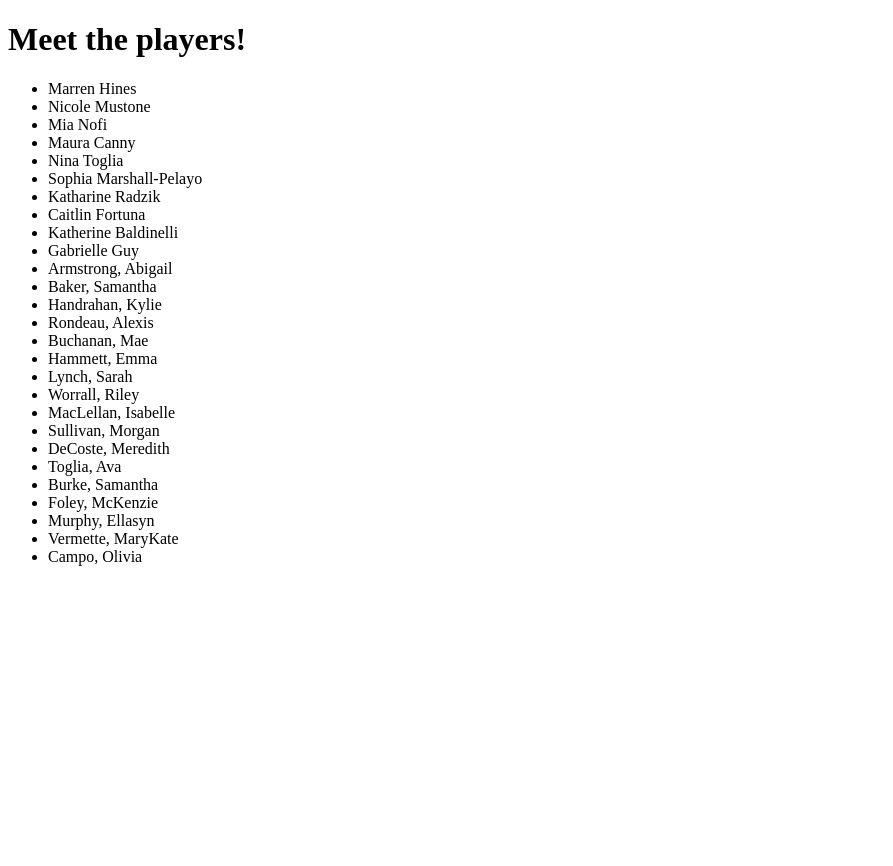
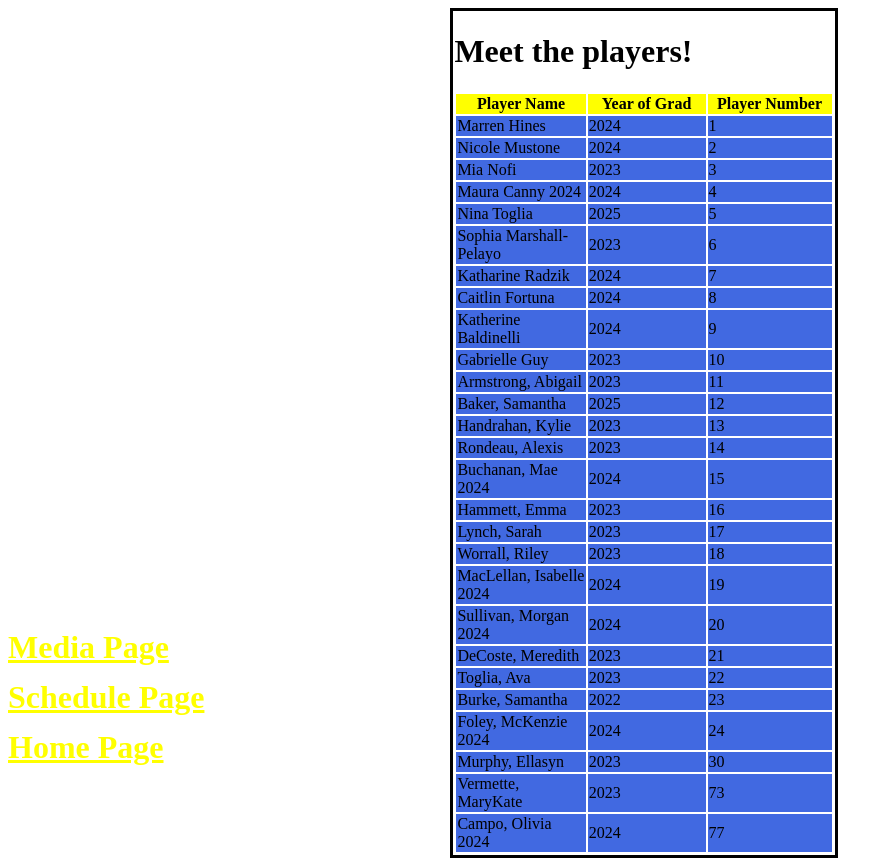
Before and after one commit to Maikins25/377-web-app-dev, a PHP site: page /1-team-website/Roster.html in a window 1280 px wide. Shown: the whole page, without its empty margins (0-893 px from the left). Before the commit the page ends 566 px from the top, so only its background shows below. Run offline with PHP 8.4, Linux system fonts and the light colour scheme.

Commit message:
Finished

```diff
--- a/playground/1-team-website/roster.html
+++ b/playground/1-team-website/roster.html
@@ -2,39 +2,194 @@
 <html lang="en">
     <head>
         <title>HHS Hawks Field Hockey Roster Page</title>
+        <link rel="stylesheet" href="style.css">
+
     </head>
 
     <body>
+
+    <div class="roster">
+
         <h1 id="title">Meet the players!</h1>
-        <ul>
-             <li>Marren Hines </li>
-             <li>Nicole Mustone</li>
-             <li>Mia Nofi</li>
-             <li>Maura Canny</li>
-             <li>Nina Toglia</li>
-             <li>Sophia Marshall-Pelayo</li>
-             <li>Katharine Radzik</li>
-             <li>Caitlin Fortuna</li>
-             <li>Katherine Baldinelli</li>
-             <li>Gabrielle Guy</li>
-             <li>Armstrong, Abigail</li>
-             <li>Baker, Samantha</li>
-             <li>Handrahan, Kylie</li>
-             <li>Rondeau, Alexis</li>
-             <li>Buchanan, Mae</li>
-             <li>Hammett, Emma</li>
-             <li>Lynch, Sarah</li>
-             <li>Worrall, Riley</li>
-             <li>MacLellan, Isabelle</li>
-             <li>Sullivan, Morgan</li>
-             <li>DeCoste, Meredith</li>
-             <li>Toglia, Ava</li>
-             <li>Burke, Samantha</li>
-             <li>Foley, McKenzie</li>
-             <li>Murphy, Ellasyn</li>
-             <li>Vermette, MaryKate</li>
-             <li>Campo, Olivia</li>
+        <table>
+            <tr>
+                <th>Player Name</th>
+                <th>Year of Grad</th>
+                <th>Player Number</th>
 
-        </ul>
+            </tr>
+            <tr>
+                <td>Marren Hines </td>
+                <td>2024</td>
+                <td>1</td>
+
+            </tr>
+            <tr>
+                <td>Nicole Mustone </td>
+                <td>2024</td>
+                <td>2</td>
+            </tr>
+            <tr>
+                <td>Mia Nofi </td>
+                <td>2023</td>
+                <td>3</td>
+
+            </tr>
+            <tr>
+                <td>Maura Canny 2024</td>
+                <td>2024</td>
+                <td>4</td>
+
+            </tr>
+            <tr>
+                <td>Nina Toglia </td>
+                <td>2025</td>
+                <td>5</td>
+
+            </tr>
+            <tr>
+                <td>Sophia Marshall-Pelayo </td>
+                <td>2023</td>
+                <td>6</td>
+
+            </tr>
+            <tr>
+                <td>Katharine Radzik</td>
+                <td>2024</td>
+                <td>7</td>
+
+            </tr>
+            <tr>
+                <td>Caitlin Fortuna </td>
+                <td>2024</td>
+                <td>8</td>
+
+            </tr>
+            <tr>
+                <td>Katherine Baldinelli </td>
+                <td>2024</td>
+                <td>9</td>
+
+            </tr>
+            <tr>
+                <td>Gabrielle Guy</td>
+                <td>2023</td>
+                <td>10</td>
+
+            </tr>
+            <tr>
+                <td>Armstrong, Abigail </td>
+                <td>2023</td>
+                <td>11</td>
+
+            </tr>
+            <tr>
+                <td>Baker, Samantha </td>
+                <td>2025</td>
+                <td>12</td>
+
+            </tr>
+            <tr>
+                <td>Handrahan, Kylie </td>
+                <td>2023</td>
+                <td>13</td>
+
+            </tr>
+            <tr>
+                <td>Rondeau, Alexis </td>
+                <td>2023</td>
+                <td>14</td>
+
+            </tr>
+            <tr>
+                <td>Buchanan, Mae 2024</td>
+                <td>2024</td>
+                <td>15</td>
+
+            </tr>
+            <tr>
+                <td>Hammett, Emma</td>
+                <td>2023</td>
+                <td>16</td>
+
+            </tr>
+            <tr>
+                <td>Lynch, Sarah </td>
+                <td>2023</td>
+                <td>17</td>
+
+            </tr>
+            <tr>
+                <td>Worrall, Riley</td>
+                <td>2023</td>
+                <td>18</td>
+
+            </tr>
+            <tr>
+                <td>MacLellan, Isabelle 2024</td>
+                <td>2024</td>
+                <td>19</td>
+
+            </tr>
+            <tr>
+                <td>Sullivan, Morgan 2024</td>
+                <td>2024</td>
+                <td>20</td>
+
+            </tr>
+            <tr>
+                <td>DeCoste, Meredith </td>
+                <td>2023</td>
+                <td>21</td>
+
+            </tr>
+            <tr>
+                <td>Toglia, Ava</td>
+                <td>2023</td>
+                <td>22</td>
+
+            </tr>
+            <tr>
+                <td>Burke, Samantha </td>
+                <td>2022</td>
+                <td>23</td>
+
+            </tr>
+            <tr>
+                <td>Foley, McKenzie 2024</td>
+                <td>2024</td>
+                <td>24</td>
+
+            </tr>
+            <tr>
+                <td>Murphy, Ellasyn </td>
+                <td>2023</td>
+                <td>30</td>
+
+            </tr>
+            <tr>
+                <td>Vermette, MaryKate </td>
+                <td>2023</td>
+                <td>73</td>
+
+            </tr>
+            <tr>
+                <td>Campo, Olivia 2024</td>
+                <td>2024</td>
+                <td>77</td>
+
+            </tr>
+
+        </table>
+    </div>
+    <a class="top-page-links" href="Media.html">
+        <h1> Media Page</h1>
+    </a>
+    <a class="middle-page-links" href="schedule.html">
+        <h1> Schedule Page</h1>
+    </a>
+    <a class="bottom-page-links" href="Index.html">
+        <h1> Home Page</h1>
+    </a>
     </body>
 </html>
--- a/playground/1-team-website/style.css
+++ b/playground/1-team-website/style.css
@@ -1,6 +1,6 @@
 td{
     width:150px;
-    background-color:aliceblue
+    background-color:royalblue
 }
 th{
     width:150px;
@@ -15,8 +15,8 @@ th{
 
 }
 
-#background{
-
+#insta-background{
+    background-color:white;
 }
 
 .title-text{
@@ -29,3 +29,51 @@ th{
     color:white;
     text-shadow: 1px 1px 2px black, 0 0 25px blue, 0 0 5px darkblue;
 }
+
+.insta-thing{
+    margin-left:auto;
+    margin-right:auto;
+    margin-top:-700px;
+    width:35%;
+    border:1px black;
+    background-color:white;
+
+
+
+
+}
+.roster{
+    margin-top:100;
+    margin-left:35%;
+    width: 30%;
+    border: 3px solid black;
+    padding:1px;
+    color:black;
+
+}
+
+.top-page-links{
+    margin-left:auto;
+    margin-right:auto;
+    width:35%;
+    position:absolute;
+    margin-top:-250px;
+}
+.middle-page-links{
+    margin-left:auto;
+    margin-right:auto;
+    width:35%;
+    position:absolute;
+    margin-top:-200px;
+}
+.bottom-page-links{
+    margin-left:auto;
+    margin-right:auto;
+    width:35%;
+    position:absolute;
+    margin-top:-150px;
+}
+
+a{
+    color:yellow;
+}
```
Also changed, not shown: playground/1-team-website/media.html (+22 -1 lines), playground/1-team-website/schedule.html (+9 -0 lines).
